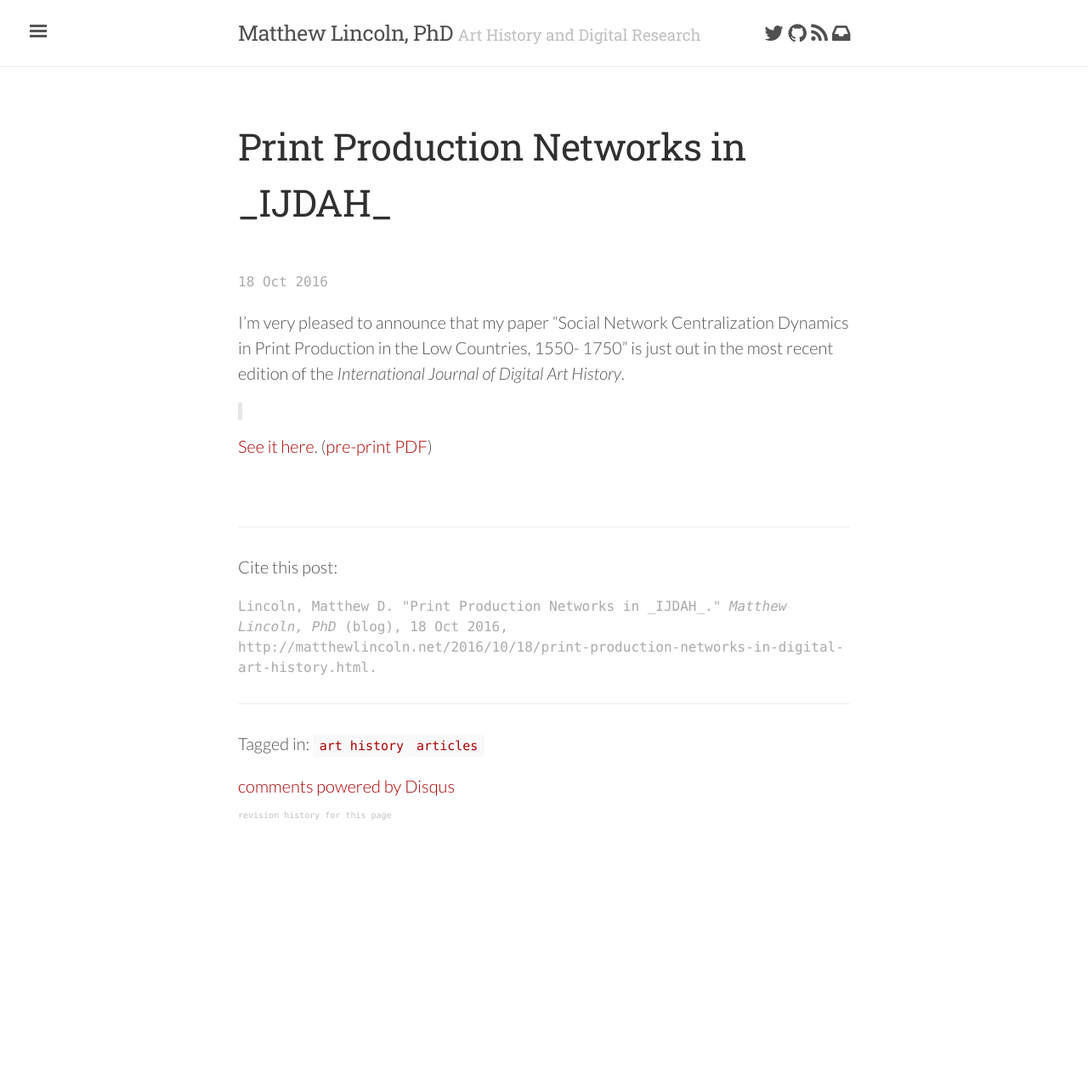
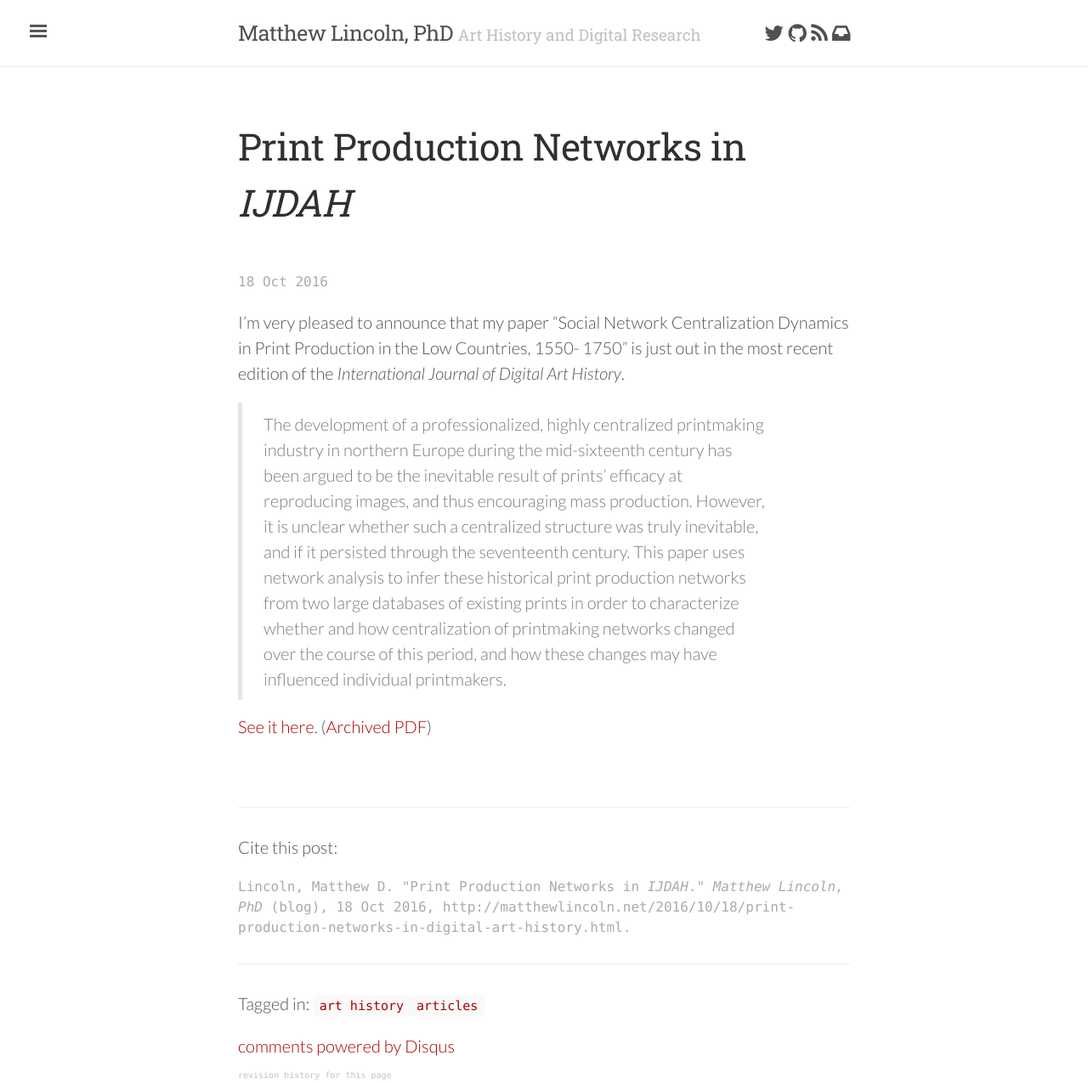
Before and after one commit to mdlincoln/mdlincoln.github.io, a Jekyll site: the page built from _posts/2016-10-18-print-production-networks-in-digital-art-history.md, in a window 1280 px wide. Shown: the whole page at 85% size. Built offline with Jekyll 4.4.1, drawn with Linux system fonts in a browser that asks for light colours; nearby versions of some CDN libraries; comment, search, counter and statistics services are not loaded; before the commit the page ends 970 px from its top, so only the background shows below that.

Commit message:
DAH post

```diff
--- a/_posts/2016-10-18-print-production-networks-in-digital-art-history.md
+++ b/_posts/2016-10-18-print-production-networks-in-digital-art-history.md
@@ -10,6 +10,6 @@
 
 I'm very pleased to announce that my paper "Social Network Centralization Dynamics in Print Production in the Low Countries, 1550- 1750" is just out in the most recent edition of the _International Journal of Digital Art History_.
 
->
+>The development of a professionalized, highly centralized printmaking industry in northern Europe during the mid-sixteenth century has been argued to be the inevitable result of prints' efficacy at reproducing images, and thus encouraging mass production. However, it is unclear whether such a centralized structure was truly inevitable, and if it persisted through the seventeenth century. This paper uses network analysis to infer these historical print production networks from two large databases of existing prints in order to characterize whether and how centralization of printmaking networks changed over the course of this period, and how these changes may have influenced individual printmakers.
 
-[See it here](). ([pre-print PDF]())
+[See it here](http://journals.ub.uni-heidelberg.de/index.php/dah/article/view/25337). ([Archived PDF](/assets/docs/Lincoln%20-%202016%20-%20Social%20Network%20Centralization%20Dynamics%20in%20Print.pdf))
```
Also changed, not shown: other parts of _posts/2016-10-18-print-production-networks-in-digital-art-history.md (+2 -2 lines), 1 other file.
